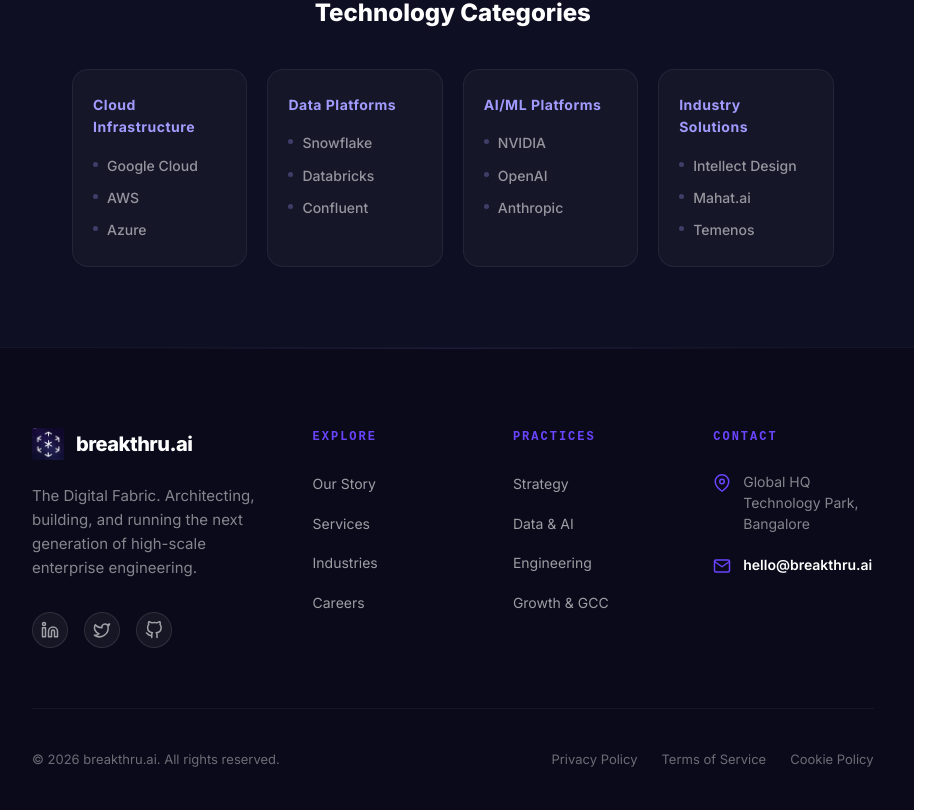
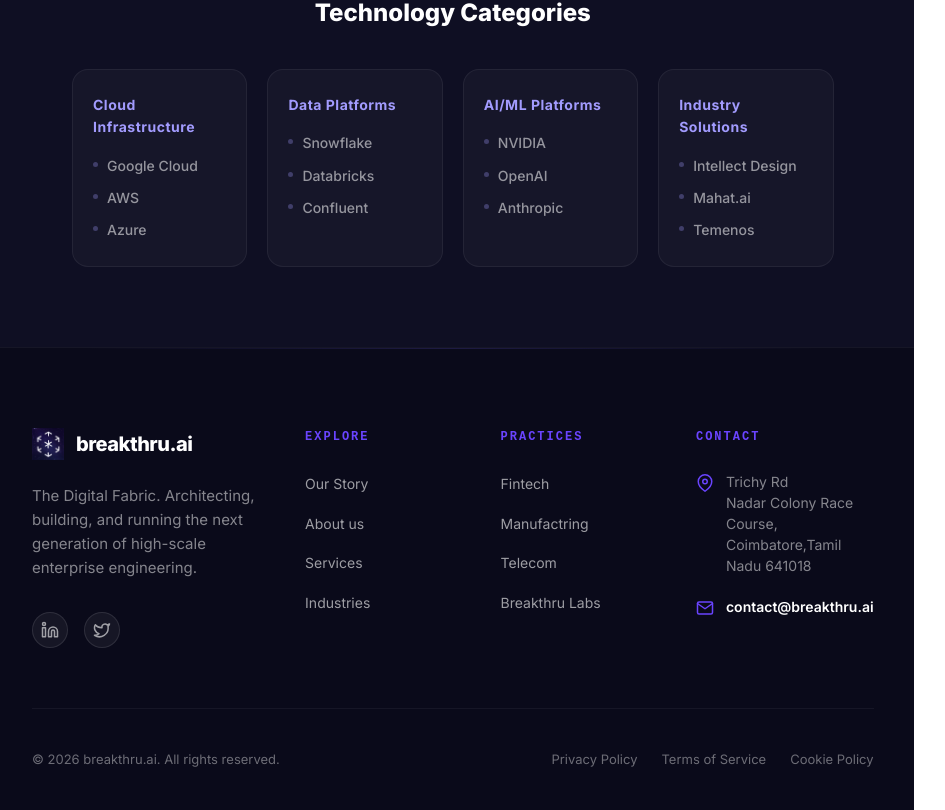
Before and after one commit to praveenbreakthru/brealthru.ai-Website, a React (Vite) app: page / in a window 1280 px wide. Shown: the part 3043-3853 px from the top of the page, without its empty margins (8-953 px from the left). Built offline with nearby package versions, Linux system fonts and the light colour scheme.

Commit message:
Added Footer

```diff
--- a/src/App.jsx
+++ b/src/App.jsx
@@ -354,14 +354,11 @@
               The Digital Fabric. Architecting, building, and running the next generation of high-scale enterprise engineering.
             </p>
             <div className="footer-socials">
-              <a href="https://linkedin.com" target="_blank" rel="noopener noreferrer" className="footer-social-link" title="LinkedIn">
+              <a href="https://www.linkedin.com/company/breakthru-ai-solutions/posts/?feedView=all" target="_blank" rel="noopener noreferrer" className="footer-social-link" title="LinkedIn">
                 <svg width="18" height="18" viewBox="0 0 24 24" fill="none" stroke="currentColor" strokeWidth="2" strokeLinecap="round" strokeLinejoin="round"><path d="M16 8a6 6 0 0 1 6 6v7h-4v-7a2 2 0 0 0-2-2 2 2 0 0 0-2 2v7h-4v-7a6 6 0 0 1 6-6z"/><rect x="2" y="9" width="4" height="12"/><circle cx="4" cy="4" r="2"/></svg>
               </a>
               <a href="https://twitter.com" target="_blank" rel="noopener noreferrer" className="footer-social-link" title="X (Twitter)">
                 <svg width="18" height="18" viewBox="0 0 24 24" fill="none" stroke="currentColor" strokeWidth="2" strokeLinecap="round" strokeLinejoin="round"><path d="M22 4s-.7 2.1-2 3.4c1.6 10-9.4 17.3-18 11.6 2.2.1 4.4-.6 6-2C3 15.5.5 9.6 3 5c2.2 2.6 5.6 4.1 9 4-.9-4.2 4-6.6 7-3.8 1.1 0 3-1.2 3-1.2z"/></svg>
-              </a>
-              <a href="https://github.com" target="_blank" rel="noopener noreferrer" className="footer-social-link" title="GitHub">
-                <svg width="18" height="18" viewBox="0 0 24 24" fill="none" stroke="currentColor" strokeWidth="2" strokeLinecap="round" strokeLinejoin="round"><path d="M9 19c-5 1.5-5-2.5-7-3m14 6v-3.87a3.37 3.37 0 0 0-.94-2.61c3.14-.35 6.44-1.54 6.44-7A5.44 5.44 0 0 0 20 4.77 5.07 5.07 0 0 0 19.91 1S18.73.65 16 2.48a13.38 13.38 0 0 0-7 0C6.27.65 5.09 1 5.09 1A5.07 5.07 0 0 0 5 4.77a5.44 5.44 0 0 0-1.5 3.78c0 5.42 3.3 6.61 6.44 7A3.37 3.37 0 0 0 9 18.13V22"/></svg>
               </a>
             </div>
           </div>
@@ -370,19 +367,19 @@
             <h4 className="footer-col-title">Explore</h4>
             <ul className="footer-links">
               <li><Link to="/aboutus" className="footer-link">Our Story</Link></li>
-              <li><Link to="/services" className="footer-link">Services</Link></li>
-              <li><Link to="/industries" className="footer-link">Industries</Link></li>
-              <li><Link to="/careers" className="footer-link">Careers</Link></li>
+              <li><Link to="/services" className="footer-link">About us</Link></li>
+              <li><Link to="/industries" className="footer-link">Services</Link></li>
+              <li><Link to="/careers" className="footer-link">Industries</Link></li>
             </ul>
           </div>
 
           <div className="footer-col">
             <h4 className="footer-col-title">Practices</h4>
             <ul className="footer-links">
-              <li><Link to="/services" className="footer-link">Strategy</Link></li>
-              <li><Link to="/services" className="footer-link">Data & AI</Link></li>
-              <li><Link to="/services" className="footer-link">Engineering</Link></li>
-              <li><Link to="/services" className="footer-link">Growth & GCC</Link></li>
+              <li><Link to="/services" className="footer-link">Fintech</Link></li>
+              <li><Link to="/services" className="footer-link">Manufactring</Link></li>
+              <li><Link to="/services" className="footer-link">Telecom</Link></li>
+              <li><Link to="/services" className="footer-link">Breakthru Labs</Link></li>
             </ul>
           </div>
 
@@ -391,13 +388,13 @@
             <div className="footer-contact-item">
               <svg className="footer-contact-icon" width="18" height="18" viewBox="0 0 24 24" fill="none" stroke="currentColor" strokeWidth="2" strokeLinecap="round" strokeLinejoin="round"><path d="M21 10c0 7-9 13-9 13s-9-6-9-13a9 9 0 0 1 18 0z"/><circle cx="12" cy="10" r="3"/></svg>
               <div className="footer-contact-text">
-                Global HQ<br />Technology Park, Bangalore
+                Trichy Rd<br />Nadar Colony Race Course, Coimbatore,Tamil Nadu 641018
               </div>
             </div>
             <div className="footer-contact-item">
               <svg className="footer-contact-icon" width="18" height="18" viewBox="0 0 24 24" fill="none" stroke="currentColor" strokeWidth="2" strokeLinecap="round" strokeLinejoin="round"><path d="M4 4h16c1.1 0 2 .9 2 2v12c0 1.1-.9 2-2 2H4c-1.1 0-2-.9-2-2V6c0-1.1.9-2 2-2z"/><polyline points="22,6 12,13 2,6"/></svg>
               <div className="footer-contact-text">
-                <a href="mailto:hello@breakthru.ai" className="footer-contact-link">hello@breakthru.ai</a>
+                <a href="mailto:contact@breakthru.ai" className="footer-contact-link">contact@breakthru.ai</a>
               </div>
             </div>
           </div>
```
